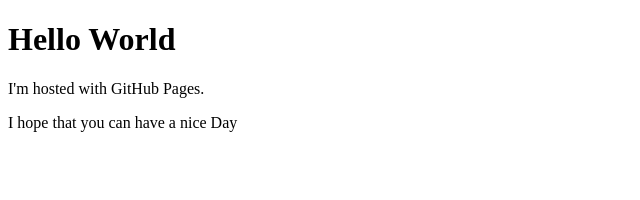
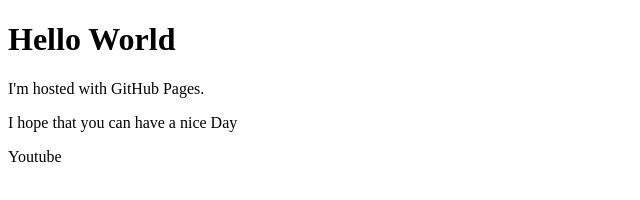
Before and after one commit to David-Yan-22/David-Yan-22.github.io, a plain HTML site: page index.html in a window 1280 px wide. Shown: the full height of the page, 0-640 px from the left. Drawn offline with Linux system fonts and the light colour scheme.

Commit message:
Update index.html

```diff
--- a/index.html
+++ b/index.html
@@ -7,5 +7,6 @@
         <h1>Hello World</h1>
         <p>I'm hosted with GitHub Pages.</p>
         <p>I hope that you can have a nice Day</p>
+        <a url="www.youtube.com">Youtube</a>
     </body>
 </html>
```
